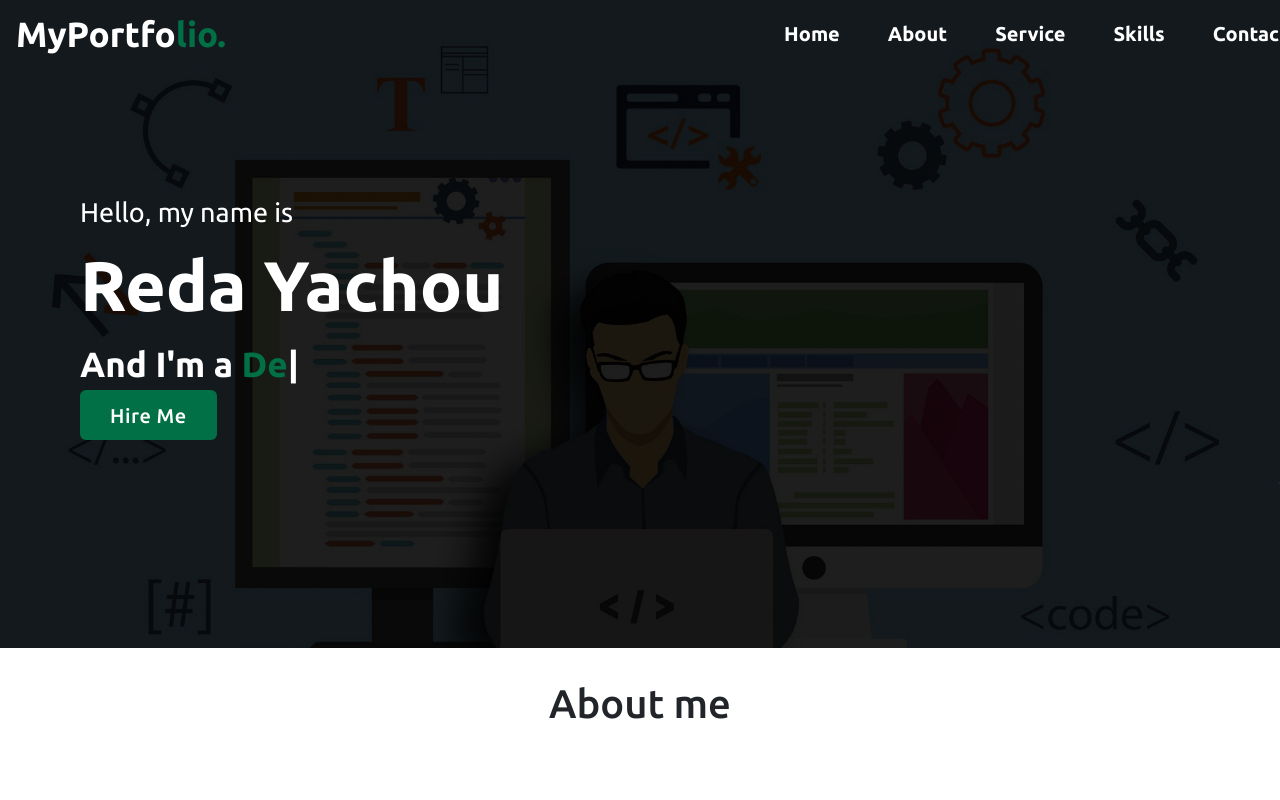
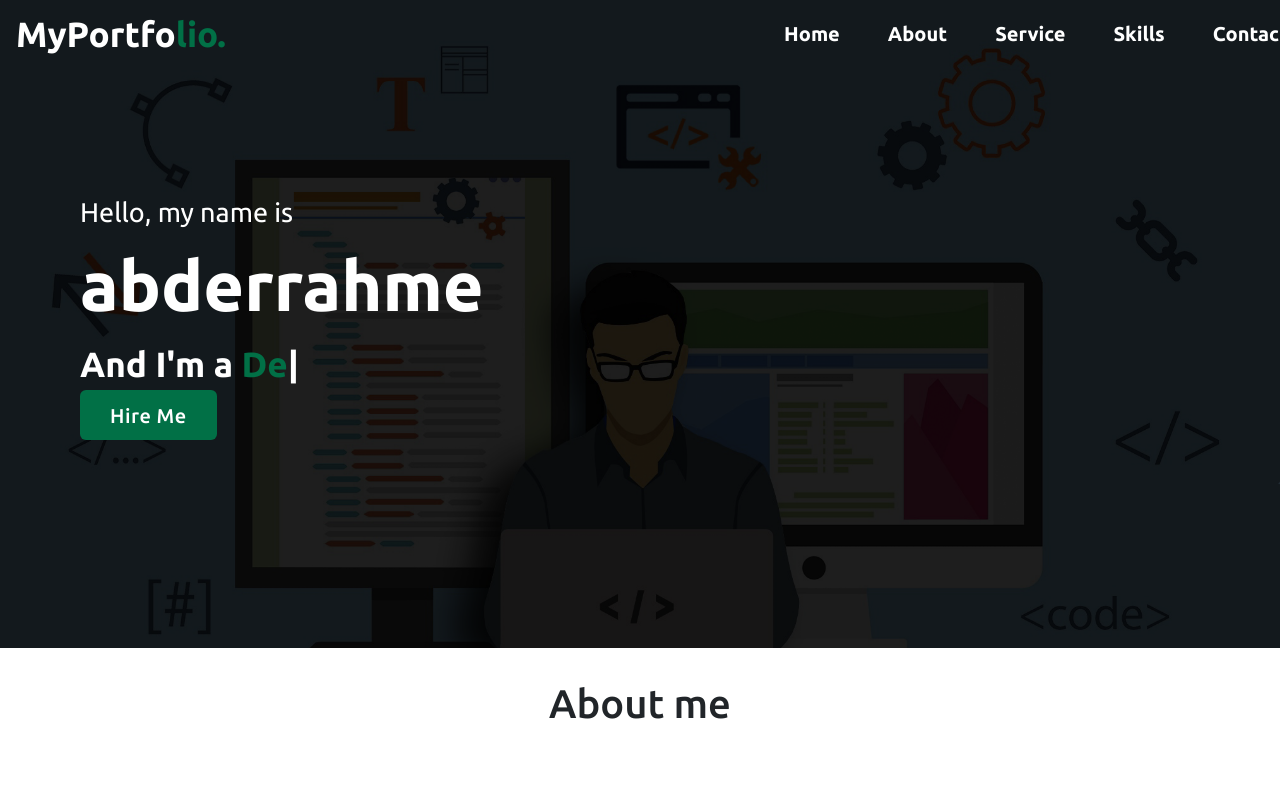
Before and after one commit to abdoaitwihi/seesion-git, a plain HTML site: page index.html in a window 1280 px wide. Shown: the top 800 px of the page. Drawn offline with nearby package versions, Linux system fonts and the light colour scheme.

Commit message:
edited htm page

```diff
--- a/index.html
+++ b/index.html
@@ -64,7 +64,7 @@
 		<div class="jumbotron">
 			<div class="content">
 				<div class="text1">Hello, my name is</div>
-				<div class="text2">Reda Yachou</div>
+				<div class="text2">abderrahme</div>
 				<div class="text3">
 					And I'm a
 					<span class="typing"></span>
```
